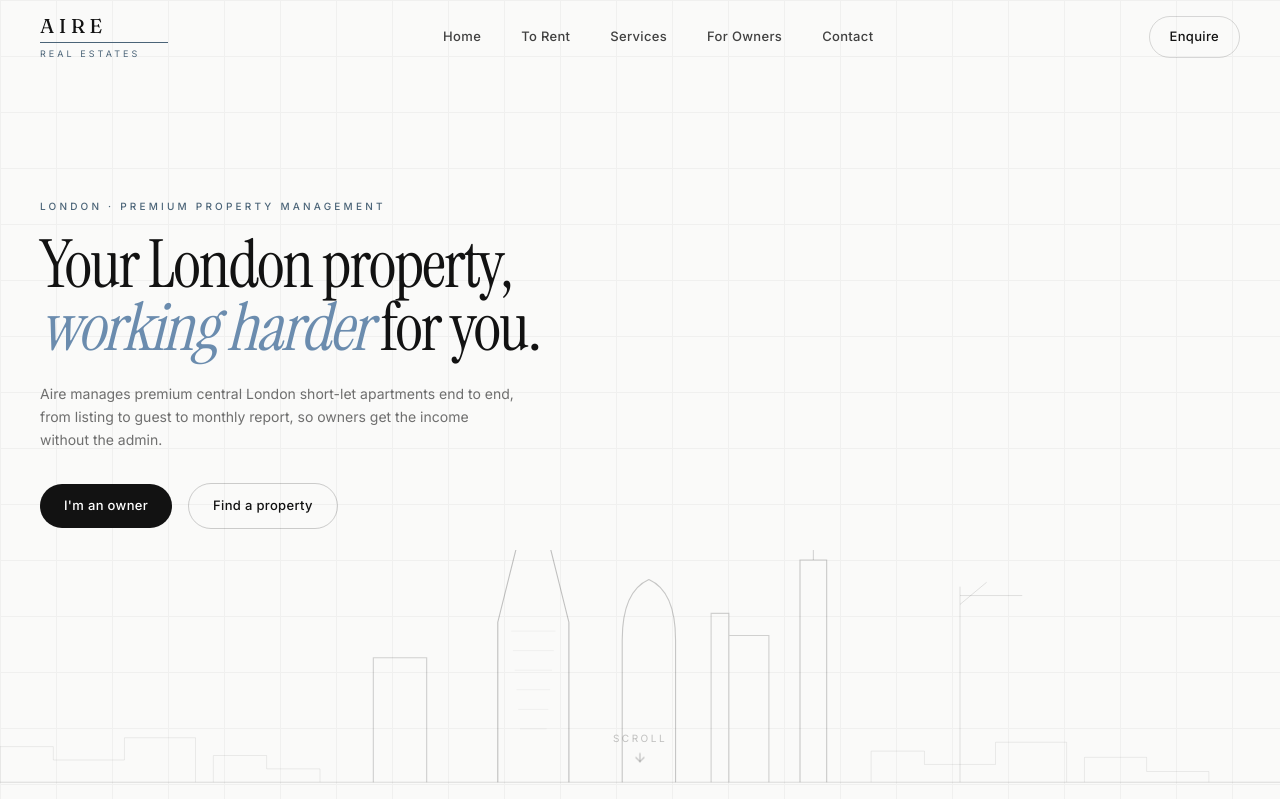
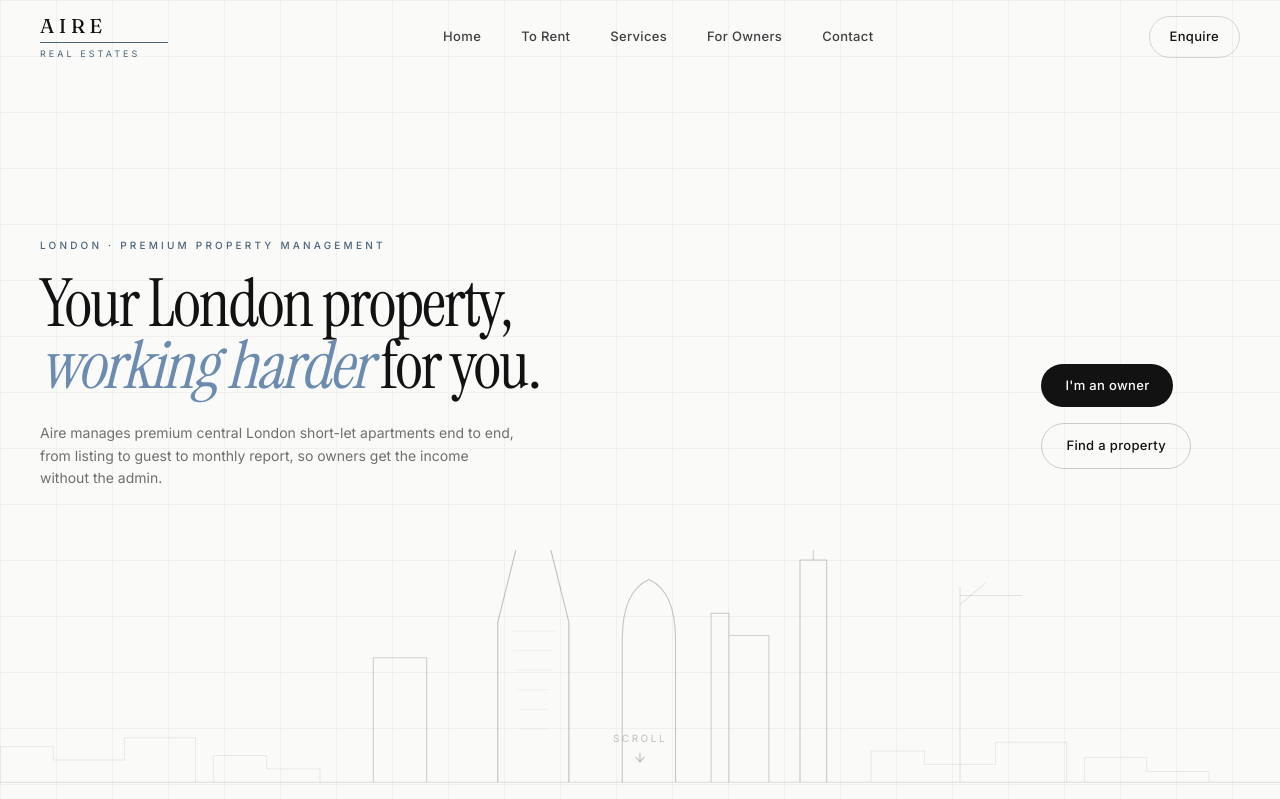
Before and after one commit to moonidil/aire, a Next.js app: page / in a window 1280 px wide. Shown: the top 799 px of the page. Built offline with nearby package versions, Linux system fonts and the light colour scheme.

Commit message:
to-rent text improvements

```diff
--- a/components/Hero.tsx
+++ b/components/Hero.tsx
@@ -42,7 +42,6 @@ export default function Hero() {
       </div>
 
       <div className="relative mx-auto w-full max-w-7xl px-6 pt-10 pb-28 lg:px-10">
-        <div className="max-w-[56rem]">
         <p className="font-sans text-[10px] font-medium tracking-[0.32em] text-accent">
           LONDON · PREMIUM PROPERTY MANAGEMENT
         </p>
@@ -82,7 +81,7 @@ export default function Hero() {
         >
           Find a property
         </Link>
-        </div>
+
       </div>
 
       <div className="absolute bottom-8 left-1/2 hidden -translate-x-1/2 flex-col items-center gap-2 text-ink/25 sm:flex">
```
Lines whose indentation alone changed are shown as unchanged.
